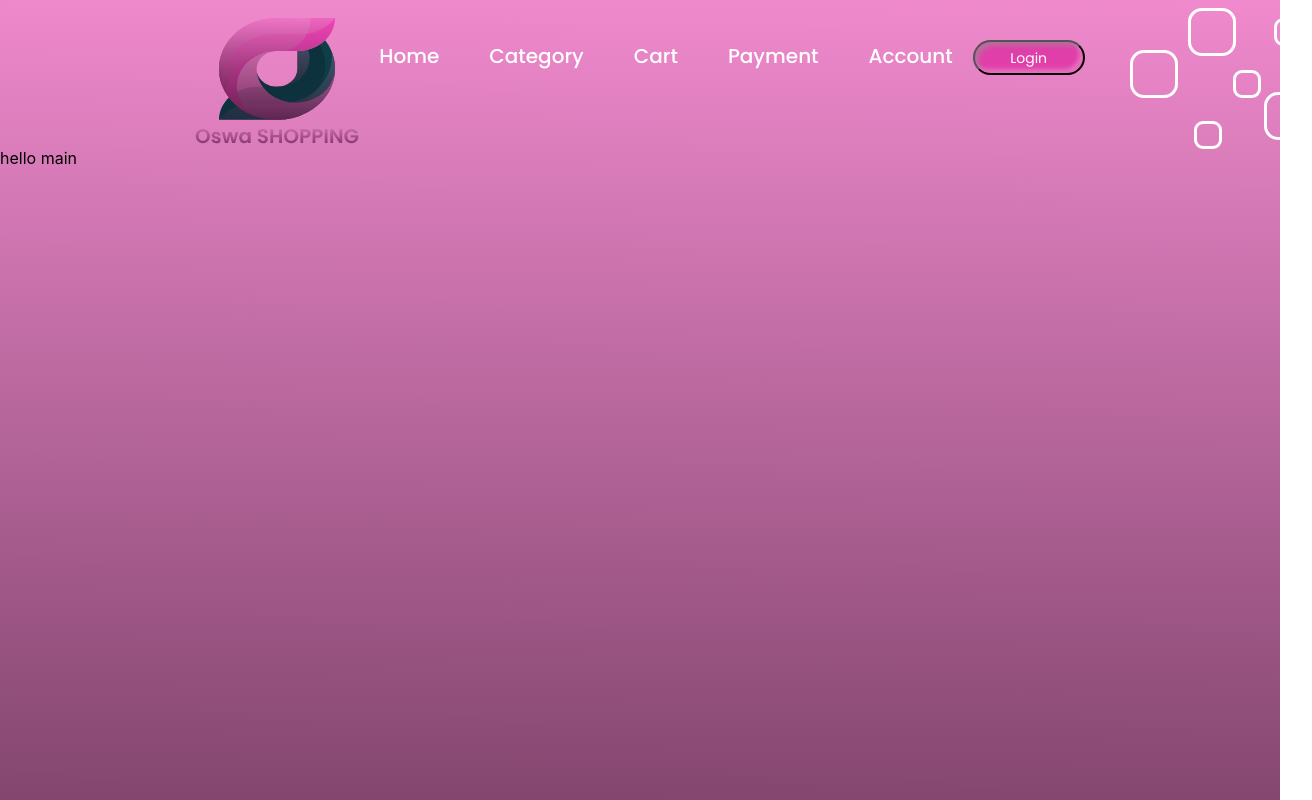
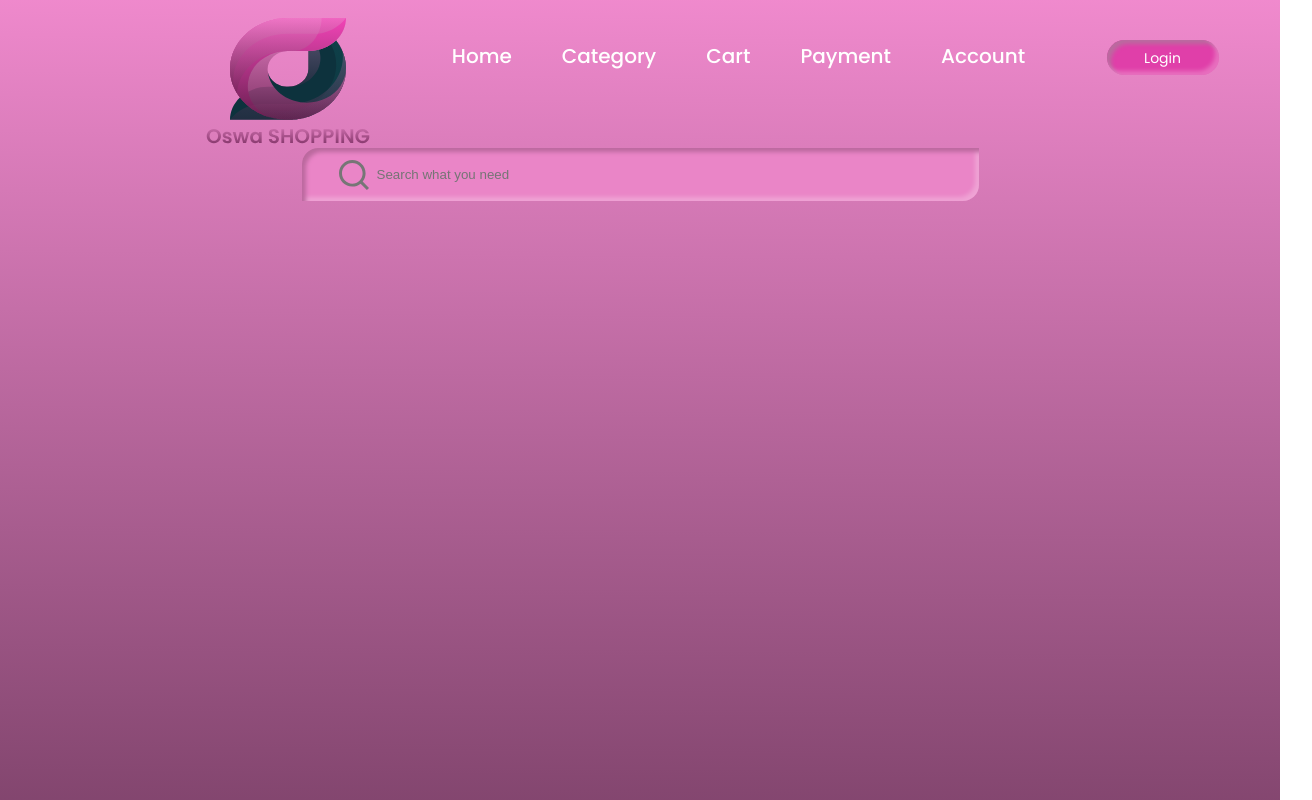
Before and after one commit to rybaaa/Oswa-shopping, a React (Create React App) app: page / in a window 1280 px wide. Shown: the whole page, 1312 px wide, since content can reach past the window. Built offline with nearby package versions, Linux system fonts and the light colour scheme.

Commit message:
feat:search field

```diff
--- a/src/app/App.module.scss
+++ b/src/app/App.module.scss
@@ -1,4 +1,6 @@
 .wrapper {
   background: linear-gradient(180.52deg, #FA90D6 -9.05%, rgba(96, 26, 73, 0.83) 107.41%);
   min-height: 100vh;
+  max-width: 100vw;
+  overflow: hidden
 }
--- a/src/app/Header/Header.module.scss
+++ b/src/app/Header/Header.module.scss
@@ -4,11 +4,11 @@
 .container {
   position: relative;
   @include flex(row);
-  justify-content: space-between;
+  justify-content: space-evenly;
   flex-wrap: wrap;
   padding-top: 18px;
   margin-left: 145px;
-  @media screen and (max-width: 1576px){
+  @media screen and (max-width: 1200px){
     justify-content: center;
     margin-left: 0;
   }
@@ -66,6 +66,7 @@
     margin-right: 169px;
     margin-top: 40px;
     cursor: pointer;
+    border: none;
     @media screen and (max-width: 1576px){
       margin-left: 0;
       margin-top: 22px;
@@ -87,7 +88,7 @@
     position: absolute;
     top:8px;
     right: -32px;
-    @media screen and (max-width: 1200px){
+    @media screen and (max-width: 1576px){
       display: none;
     }
   }
--- a/src/components/MainPage/MainPage.module.scss
+++ b/src/components/MainPage/MainPage.module.scss
@@ -1,3 +1,30 @@
+@import "src/common/styles/sass/mixins";
+@import "src/common/styles/sass/variables";
+
 .wrapper {
-
+  .input{
+    @include flex(row);
+    justify-content: center;
+    position: relative;
+    width: 677px;
+    height: 53px;
+    margin: 0 auto;
+    @media screen and (max-width: 700px){
+      width: 300px;
+    }
+    .search{
+      width: 100%;
+      background: #EA85C7;
+      border: none;
+      box-shadow: inset 4px 4px 4px #BB699E, inset -4px -4px 4px rgba(255, 255, 255, 0.25);
+      border-radius: 16px 0;
+      padding: 0 0 0 75px;
+      outline: none;
+    }
+    .zoom{
+      position: absolute;
+      top:12px;
+      left: 37px;
+    }
+  }
 }
--- a/src/components/MainPage/MainPage.tsx
+++ b/src/components/MainPage/MainPage.tsx
@@ -1,6 +1,14 @@
 import React from 'react'
 import s from '../MainPage/MainPage.module.scss'
+import zoom from 'assets/zoom.svg'
 
 export const MainPage = () => {
-  return <div className={s.wrapper}>hello main</div>
+  return (
+    <div className={s.wrapper}>
+      <form className={s.input}>
+        <input className={s.search} type={'text'} placeholder={'Search what you need'}></input>
+        <img className={s.zoom} src={zoom} alt={'zoom'} />
+      </form>
+    </div>
+  )
 }
```
Also changed, not shown: src/assets/zoom.svg (added).
